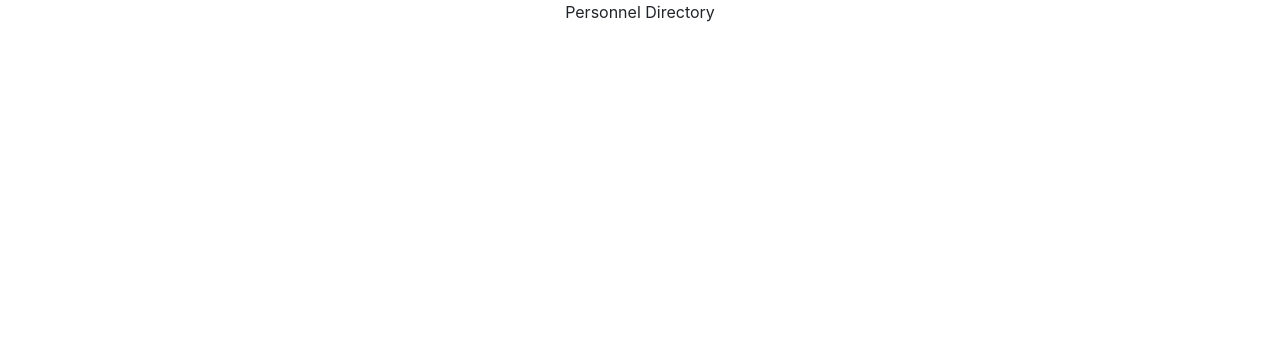
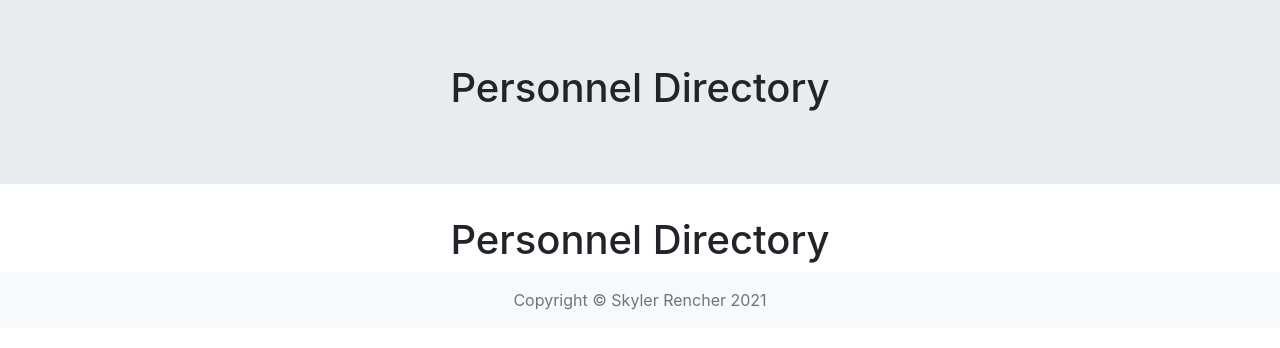
Before and after one commit to skycode20/Personnel-Directory, a React (Create React App) app: page / in a window 1280 px wide. Shown: the top 348 px of the page. Built offline with nearby package versions, Linux system fonts and the light colour scheme.

Commit message:
added tje header and footer components to the App.js.

```diff
--- a/src/App.js
+++ b/src/App.js
@@ -1,11 +1,17 @@
 import React from "react";
+import Header from "./components/Header";
+import Footer from "./components/Footer";
 import './App.css';
 
 function App() {
 
   return (
     <div className="App">
-      <p>Personnel Directory</p>
+      <Header />
+
+      <h1>Personnel Directory</h1>
+
+      <Footer />
     </div>
   );
 
```
